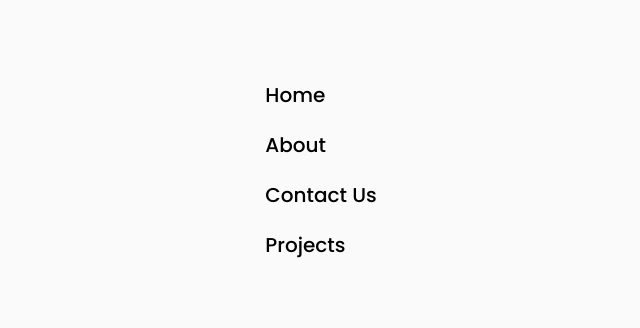
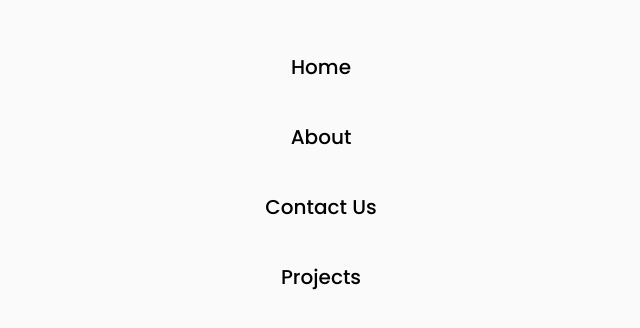
Before and after one commit to sureshkumar1211/21-days-of-code, a plain HTML site: page HTML & CSS/creative-menu-hover-effects/index.html in a window 1280 px wide. Shown: the part 238-566 px from the top of the page, without its empty margins (339-979 px from the left). Drawn offline with Linux system fonts and the light colour scheme.

Commit message:
creeative menu hover effects

```diff
--- a/HTML & CSS/creative-menu-hover-effects/index.html
+++ b/HTML & CSS/creative-menu-hover-effects/index.html
@@ -14,10 +14,18 @@
 	<body>
 		<nav class="nav">
 			<ul class="nav__list">
-				<li class="nav__item"><a>Home</a></li>
-				<li class="nav__item"><a>About</a></li>
-				<li class="nav__item"><a>Contact Us</a></li>
-				<li class="nav__item"><a>Projects</a></li>
+				<li class="nav__item">
+					<a class="nav__link" data-text="Home">Home</a>
+				</li>
+				<li class="nav__item">
+					<a class="nav__link" data-text="About">About</a>
+				</li>
+				<li class="nav__item">
+					<a class="nav__link" data-text="Contact">Contact us</a>
+				</li>
+				<li class="nav__item">
+					<a class="nav__link" data-text="Projects">Projects</a>
+				</li>
 			</ul>
 		</nav>
 	</body>
--- a/HTML & CSS/creative-menu-hover-effects/style.css
+++ b/HTML & CSS/creative-menu-hover-effects/style.css
@@ -10,23 +10,82 @@ html {
 	background-color: #fafafa;
 }
 
-.nav {
+/* .nav {
 	display: flex;
 	justify-content: center;
 	align-items: center;
+	overflow: hidden;
+} */
+.nav__list {
+	display: flex;
+	flex-direction: column;
+	justify-content: center;
+	align-items: center;
 	height: 100vh;
-	overflow: hidden;
+}
+.nav__item {
+	list-style: none;
+	/* display: ; */
+	padding: 20px;
 }
 
-.nav__item {
+.nav__link {
 	list-style: none;
-	padding: 10px 20px;
+	padding: 10px 15px;
 	font-size: 20px;
 	font-weight: 500;
+	text-align: center;
 	text-transform: capitalize;
 	cursor: pointer;
 }
 
-.nav__list:hover .nav__list {
-	color: #fafafa;
+.nav__list:hover .nav__link {
+	color: #bbbbbb;
 }
+
+.nav__item:hover .nav__link {
+	color: #000;
+	background-color: #fff;
+}
+
+.nav__link::before {
+	content: "";
+	position: absolute;
+	top: 50%;
+	left: 40%;
+	transform: translate(-50%, -50%);
+	display: flex;
+	justify-content: center;
+	align-items: center;
+	font-size: 150px;
+	text-transform: uppercase;
+	letter-spacing: 400px;
+	font-weight: 700;
+	color: rgba(0, 0, 0, 0.1);
+	transition: letter-spacing 0.5s, left 0.5s;
+	z-index: -1;
+	opacity: 0;
+	overflow: hidden;
+}
+
+.nav__item:hover .nav__link::before {
+	content: attr(data-text);
+	opacity: 1;
+	left: 50%;
+	letter-spacing: 10px;
+	width: 100%;
+	height: 100vh;
+}
+
+.nav__item:hover .nav__link[data-text="Home"]::before {
+	background-color: rgb(85, 134, 53);
+}
+.nav__item:hover .nav__link[data-text="About"]::before {
+	background-color: rgb(53, 148, 185);
+}
+.nav__item:hover .nav__link[data-text="Contact"]::before {
+	background-color: rgb(134, 76, 53);
+}
+.nav__item:hover .nav__link[data-text="Projects"]::before {
+	background-color: rgb(134, 53, 53);
+}
```
